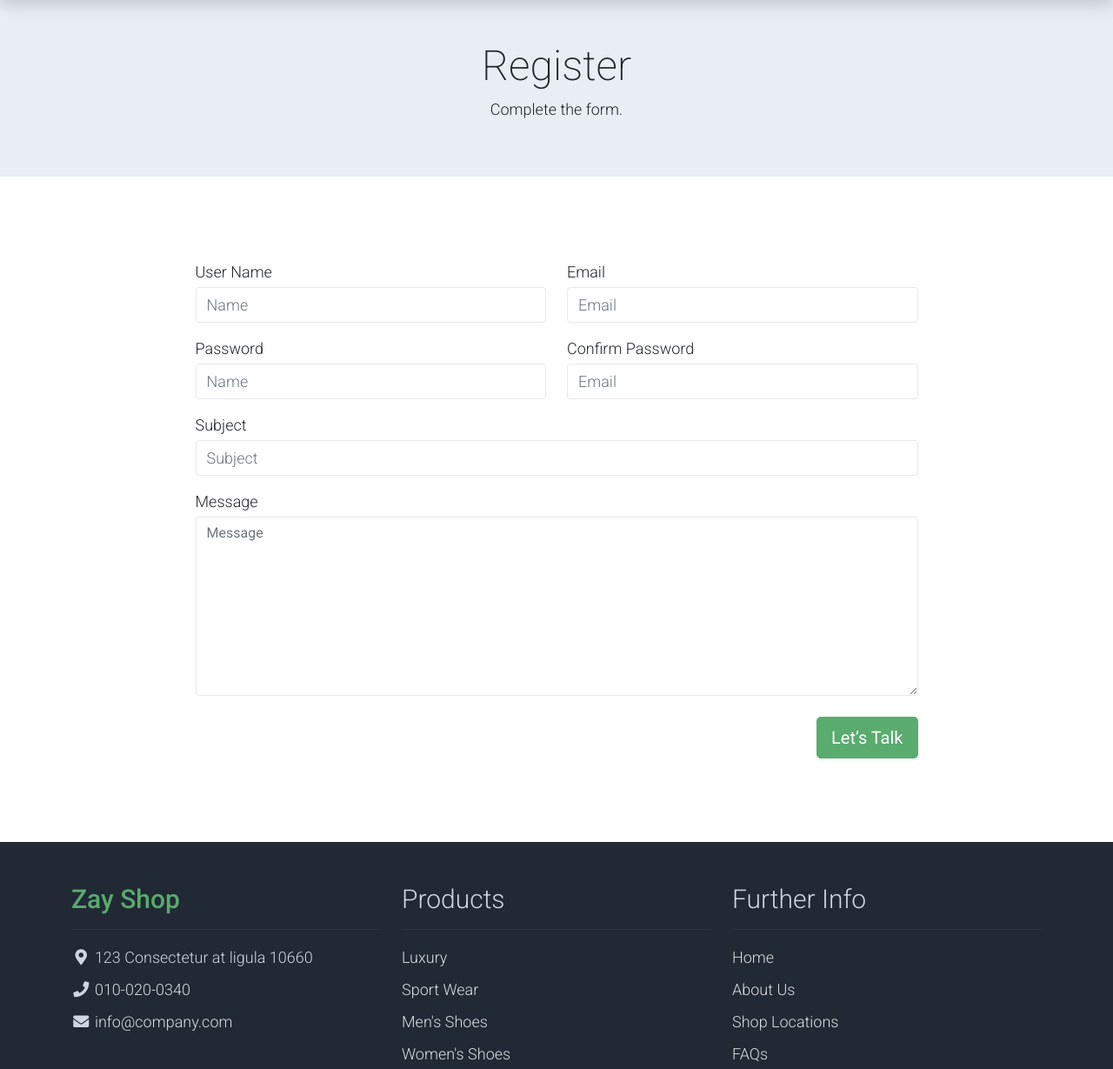
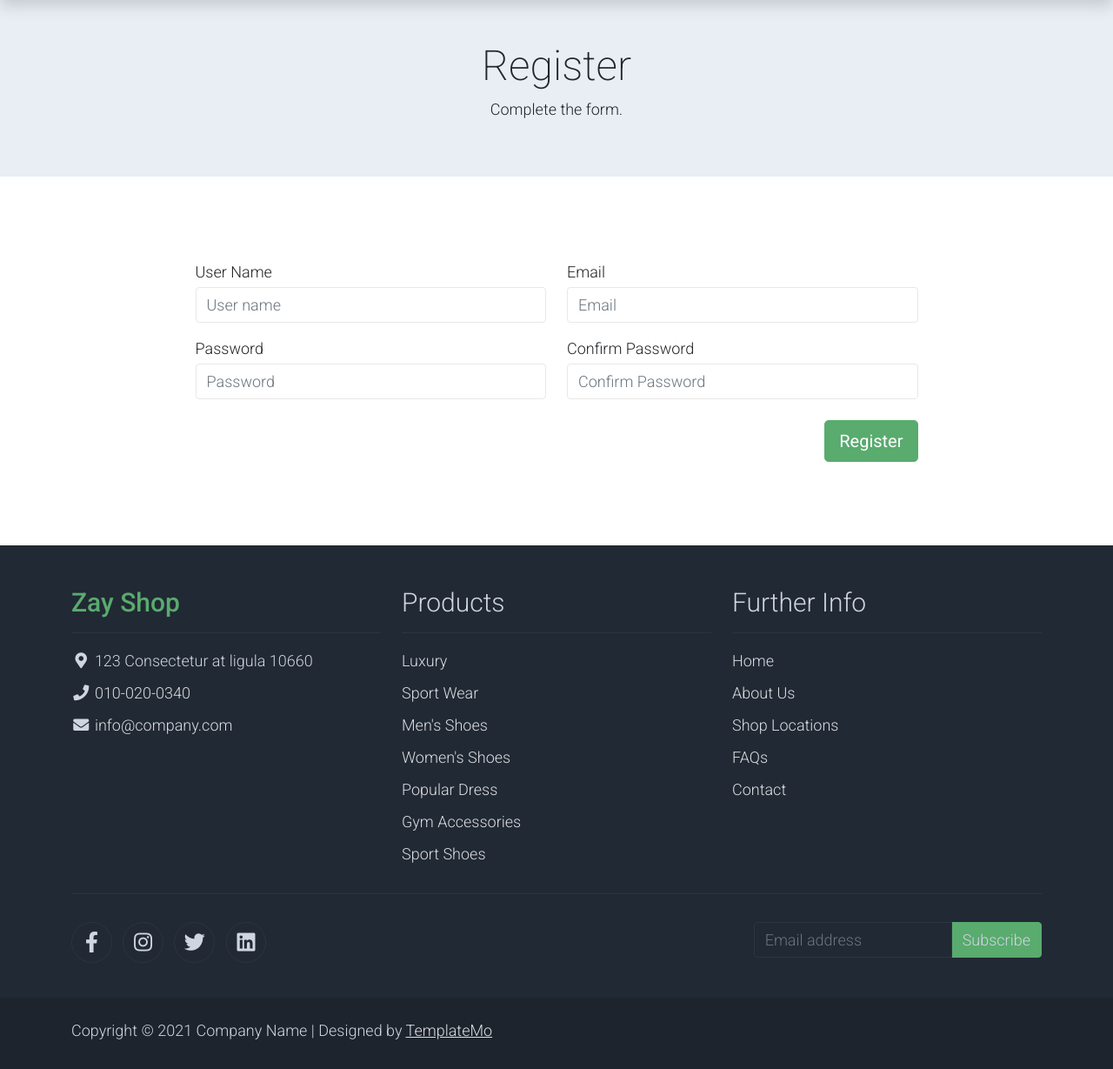
Before and after one commit to VxneC0de/shopping_cart, a PHP site: page /register.php in a window 1280 px wide. Shown: the part 133-1362 px from the top of the page at 87% size. After the commit the page ends 1328 px from the top, so only its background shows below. Run offline with PHP 8.4, Linux system fonts and the light colour scheme; some libraries are stand-ins or nearby versions.

Commit message:
feat: start registe's form

```diff
--- a/view/register.php
+++ b/view/register.php
@@ -142,8 +142,9 @@ https://templatemo.com/tm-559-zay-shop
                 <div class="row">
                     <div class="form-group col-md-6 mb-3">
                         <label for="inputname">User Name</label>
-                        <input type="text" class="form-control mt-1" id="name" name="name" placeholder="Name">
+                        <input type="text" class="form-control mt-1" id="name" name="name" placeholder="User name">
                     </div>
+
                     <div class="form-group col-md-6 mb-3">
                         <label for="inputemail">Email</label>
                         <input type="email" class="form-control mt-1" id="email" name="email" placeholder="Email">
@@ -154,29 +155,24 @@ https://templatemo.com/tm-559-zay-shop
 
                     <div class="form-group col-md-6 mb-3">
                         <label for="inputname">Password</label>
-                        <input type="text" class="form-control mt-1" id="name" name="name" placeholder="Name">
+                        <input type="password" class="form-control mt-1" id="name password" name="name" placeholder="Password">
                     </div>
 
                     <div class="form-group col-md-6 mb-3">
                         <label for="inputemail">Confirm Password</label>
-                        <input type="email" class="form-control mt-1" id="email" name="email" placeholder="Email">
+                        <input type="password" class="form-control mt-1" id="email password_con" name="email" placeholder="Confirm Password">
                     </div>
 
                 </div>
 
-                <div class="mb-3">
-                    <label for="inputsubject">Subject</label>
-                    <input type="text" class="form-control mt-1" id="subject" name="subject" placeholder="Subject">
-                </div>
-                <div class="mb-3">
-                    <label for="inputmessage">Message</label>
-                    <textarea class="form-control mt-1" id="message" name="message" placeholder="Message" rows="8"></textarea>
-                </div>
                 <div class="row">
                     <div class="col text-end mt-2">
-                        <button type="submit" class="btn btn-success btn-lg px-3">Let’s Talk</button>
+                        <button type="submit" class="btn btn-success btn-lg px-3">Register</button>
                     </div>
                 </div>
+
+                <input type="hidden" name="hidden" value="0">
+
             </form>
         </div>
     </div>
```
